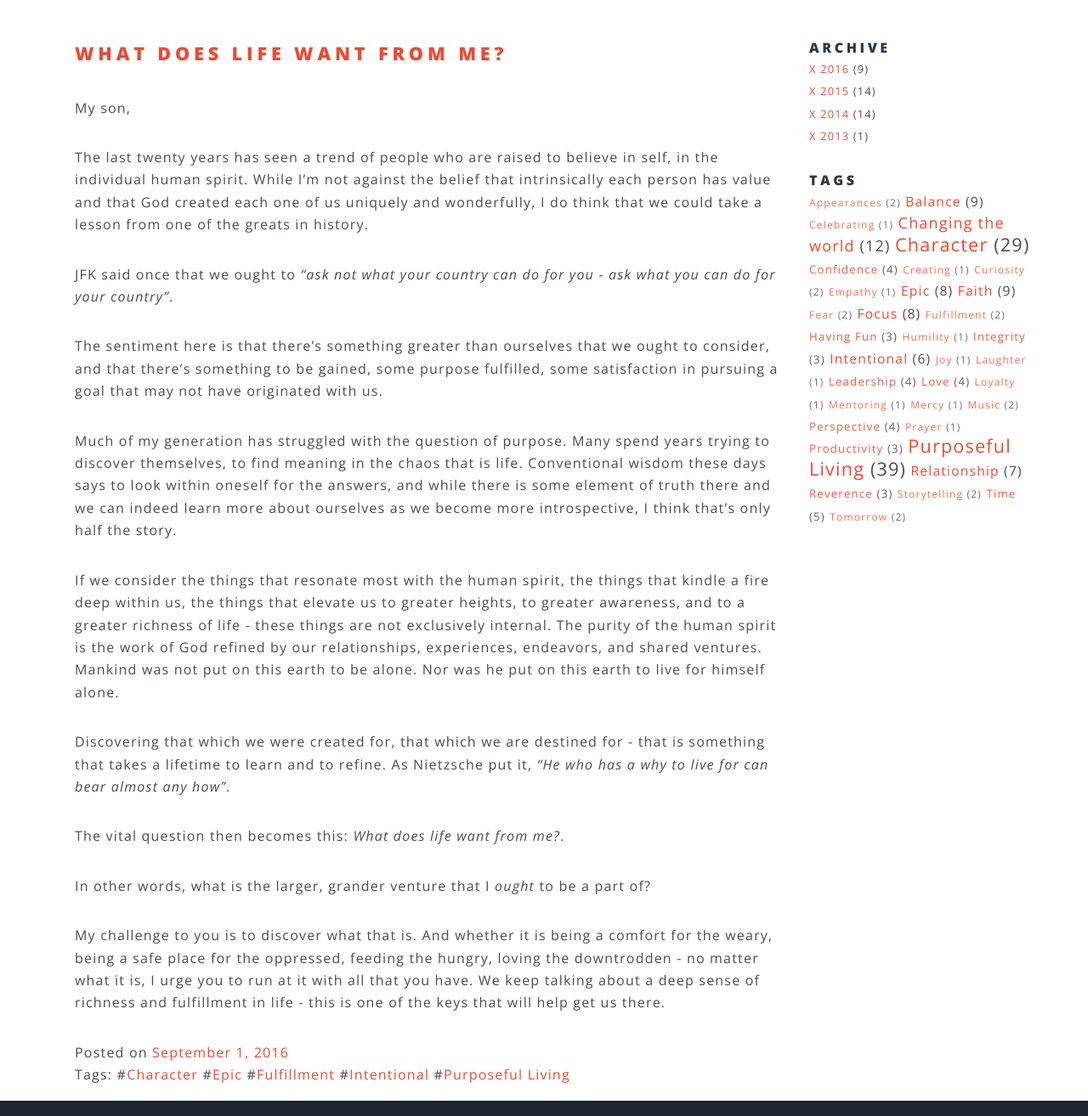
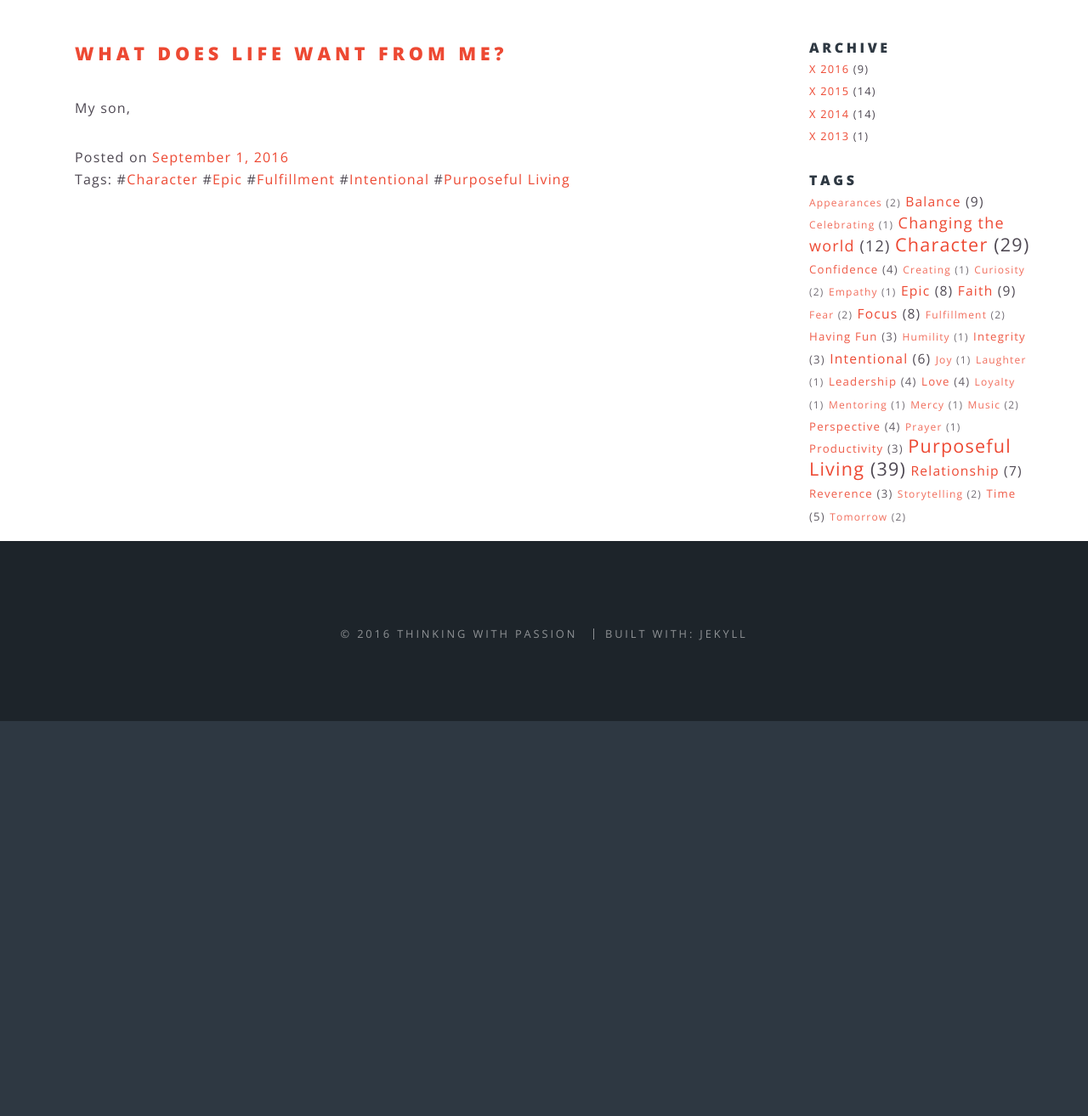
Before and after one commit to samng96/samng.me, a Jekyll site: the page built from letters-to-my-son/_posts/2016-09-01-what-does-life-want-from-me.markdown, in a window 1280 px wide and 1400 px high, scrolled down 338 px, cut to the strip 86-1400 px from the top of the window. Shown: the whole strip at 85% size. Built offline with Jekyll 4.4.1, drawn with Linux system fonts in a browser that asks for light colours; after the commit the page ends 1273 px from its top, so only the background shows below that.

Commit message:
Stupid markdown

```diff
--- a/letters-to-my-son/_posts/2016-09-01-what-does-life-want-from-me.markdown
+++ b/letters-to-my-son/_posts/2016-09-01-what-does-life-want-from-me.markdown
@@ -10,21 +10,3 @@ tags:
 - Purposeful Living
 ---
 My son,
-
-The last twenty years has seen a trend of people who are raised to believe in self, in the individual human spirit. While I'm not against the belief that intrinsically each person has value and that God created each one of us uniquely and wonderfully, I do think that we could take a lesson from one of the greats in history.
-
-JFK said once that we ought to <i>"ask not what your country can do for you - ask what you can do for your country"</i>.
-
-The sentiment here is that there's something greater than ourselves that we ought to consider, and that there's something to be gained, some purpose fulfilled, some satisfaction in pursuing a goal that may not have originated with us.
-
-Much of my generation has struggled with the question of purpose. Many spend years trying to discover themselves, to find meaning in the chaos that is life. Conventional wisdom these days says to look within oneself for the answers, and while there is some element of truth there and we can indeed learn more about ourselves as we become more introspective, I think that's only half the story.
-
-If we consider the things that resonate most with the human spirit, the things that kindle a fire deep within us, the things that elevate us to greater heights, to greater awareness, and to a greater richness of life - these things are not exclusively internal. The purity of the human spirit is the work of God refined by our relationships, experiences, endeavors, and shared ventures. Mankind was not put on this earth to be alone. Nor was he put on this earth to live for himself alone.
-
-Discovering that which we were created for, that which we are destined for - that is something that takes a lifetime to learn and to refine. As Nietzsche put it, <i>"He who has a why to live for can bear almost any how"</i>.
-
-The vital question then becomes this: *What does life want from me?*.
-
-In other words, what is the larger, grander venture that I *ought* to be a part of?
-
-My challenge to you is to discover what that is. And whether it is being a comfort for the weary, being a safe place for the oppressed, feeding the hungry, loving the downtrodden - no matter what it is, I urge you to run at it with all that you have. We keep talking about a deep sense of richness and fulfillment in life - this is one of the keys that will help get us there.
```
